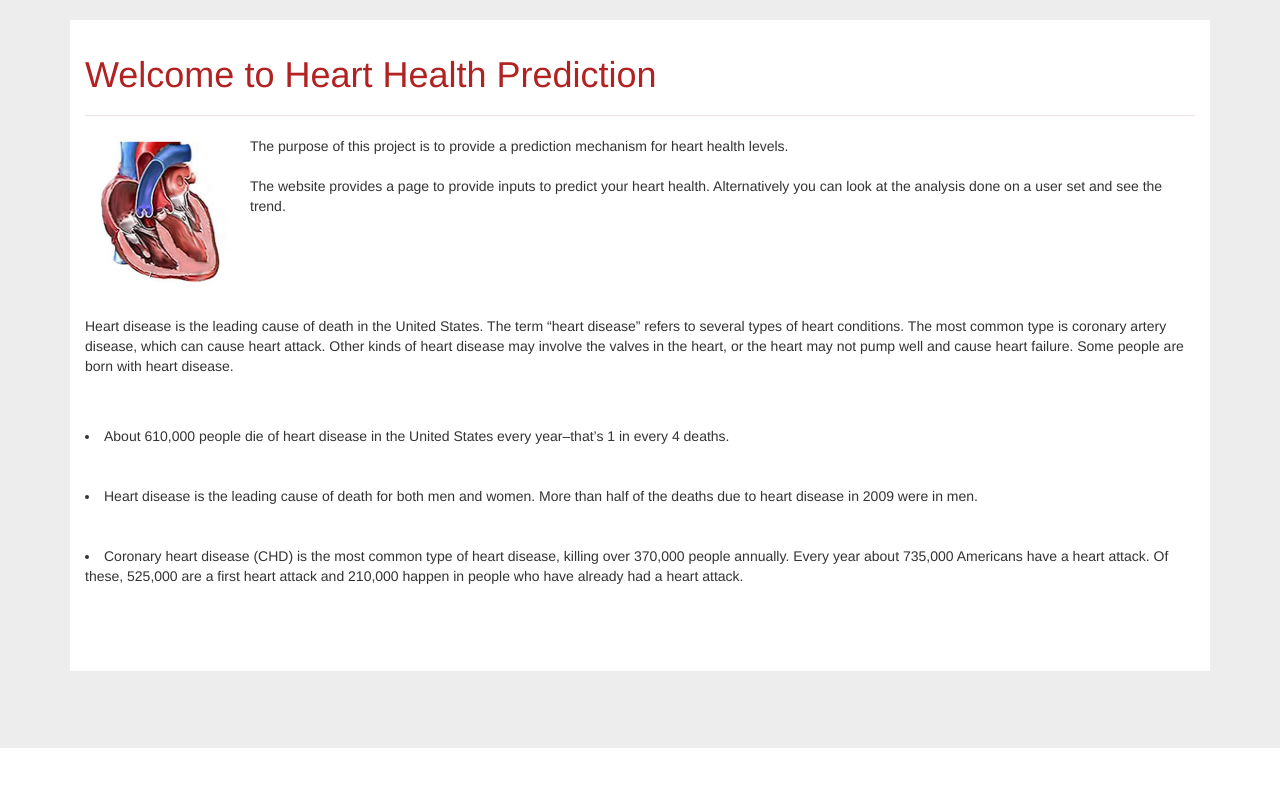
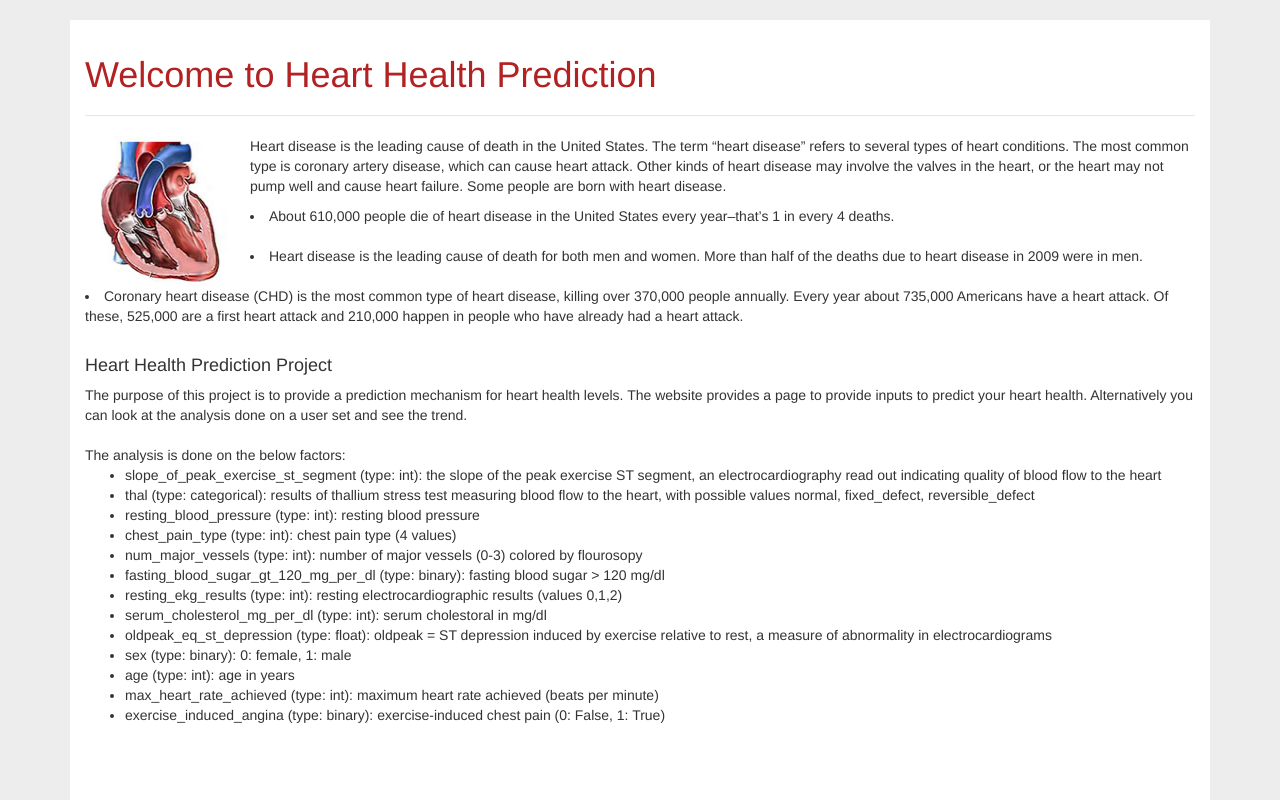
Before and after one commit to ruturajshete1008/Heart-health-prediction, a Flask app: page / in a window 1280 px wide. Shown: the part 52-852 px from the top of the page. Before the commit the page ends 800 px from the top, so only its background shows below. Run offline with Flask 2, Linux system fonts and the light colour scheme; some libraries are stand-ins or nearby versions.

Commit message:
again some changes in index.html

```diff
--- a/templates/index.html
+++ b/templates/index.html
@@ -48,20 +48,34 @@
           <p>
             <img src="../static/resources/heart-image.jpg" alt="Heart Image" class="main-chart-image">
             <span class="chart-text">
+                Heart disease is the leading cause of death in the United States. The term “heart disease” refers to several types of heart conditions. The most common type is coronary artery disease, which can cause heart attack. Other kinds of heart disease may involve the valves in the heart, or the heart may not pump well and cause heart failure. Some people are born with heart disease.
+
+                <br><li>About 610,000 people die of heart disease in the United States every year–that’s 1 in every 4 deaths.</li>
+
+                  <br><li>Heart disease is the leading cause of death for both men and women. More than half of the deaths due to heart disease in 2009 were in men.</li>
+
+                  <br><li>Coronary heart disease (CHD) is the most common type of heart disease, killing over 370,000 people annually. Every year about 735,000 Americans have a heart attack. Of these, 525,000 are a first heart attack and 210,000 happen in people who have already had a heart attack.</li></br>
+
+              <h4>Heart Health Prediction Project</h4>
               The purpose of this project is to provide a prediction mechanism for heart health levels.
-              <br>
-              <br>
               The website provides a page to provide inputs to predict your heart health. Alternatively you can look at the analysis done on a user set and see the trend.
-            </br></br></br></br></br></br>
-            Heart disease is the leading cause of death in the United States. The term “heart disease” refers to several types of heart conditions. The most common type is coronary artery disease, which can cause heart attack. Other kinds of heart disease may involve the valves in the heart, or the heart may not pump well and cause heart failure. Some people are born with heart disease.
-            <br>
-            <br>
-            <br><li>About 610,000 people die of heart disease in the United States every year–that’s 1 in every 4 deaths.</li></br>
-
-              <br><li>Heart disease is the leading cause of death for both men and women. More than half of the deaths due to heart disease in 2009 were in men.</li></br>
-
-              <br><li>Coronary heart disease (CHD) is the most common type of heart disease, killing over 370,000 people annually. Every year about 735,000 Americans have a heart attack. Of these, 525,000 are a first heart attack and 210,000 happen in people who have already had a heart attack.</li></br>
-
+            </br></br>
+            The analysis is done on the below factors:
+            <ul>
+                <li>slope_of_peak_exercise_st_segment (type: int): the slope of the peak exercise ST segment, an electrocardiography read out indicating quality of blood flow to the heart</li>
+                <li>thal (type: categorical): results of thallium stress test measuring blood flow to the heart, with possible values normal, fixed_defect, reversible_defect</li>
+                <li>resting_blood_pressure (type: int): resting blood pressure</li>
+                <li>chest_pain_type (type: int): chest pain type (4 values)</li>
+                <li>num_major_vessels (type: int): number of major vessels (0-3) colored by flourosopy</li>
+                <li>fasting_blood_sugar_gt_120_mg_per_dl (type: binary): fasting blood sugar > 120 mg/dl</li>
+                <li>resting_ekg_results (type: int): resting electrocardiographic results (values 0,1,2)</li>
+                <li>serum_cholesterol_mg_per_dl (type: int): serum cholestoral in mg/dl</li>
+                <li>oldpeak_eq_st_depression (type: float): oldpeak = ST depression induced by exercise relative to rest, a measure of abnormality in electrocardiograms</li>
+                <li>sex (type: binary): 0: female, 1: male</li>
+                <li>age (type: int): age in years</li>
+                <li>max_heart_rate_achieved (type: int): maximum heart rate achieved (beats per minute)</li>
+                <li>exercise_induced_angina (type: binary): exercise-induced chest pain (0: False, 1: True)</li>
+            </ul>
           </br>
         </br>
             </span>
```
Also changed, not shown: 2 other files.
